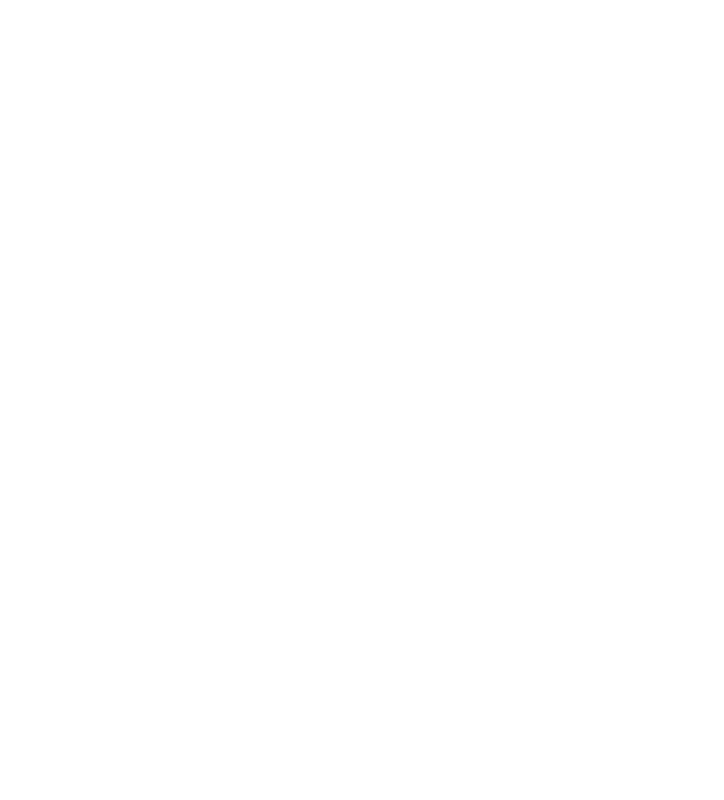
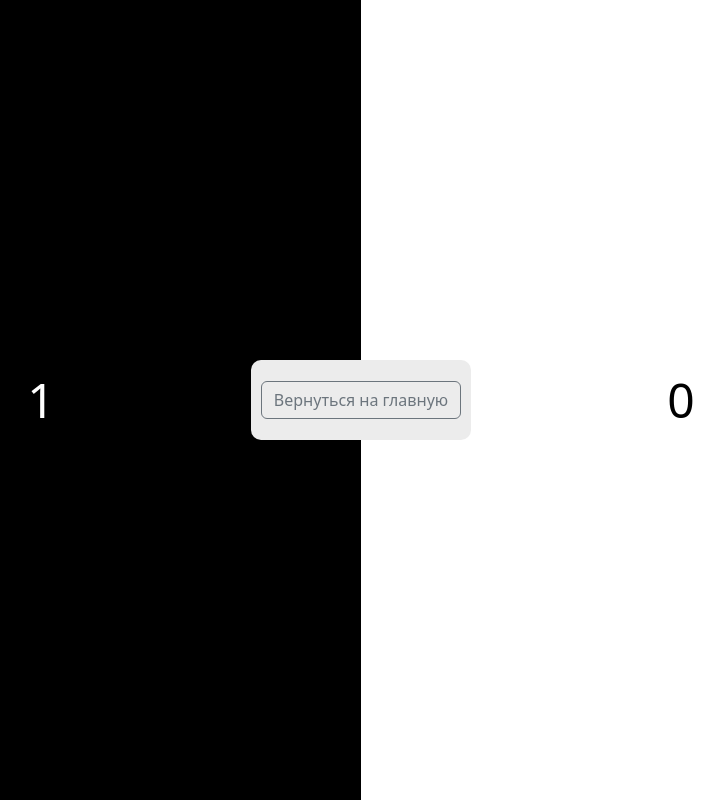
Before and after one commit to GinKey/reactstart, a React (Create React App) app: page /pagefive in a window 1280 px wide. Before the commit this address had no page. Shown: the whole page, without its empty margins (279-1003 px from the left). Built offline with nearby package versions, Linux system fonts and the light colour scheme.

Commit message:
new lvl (5)

```diff
--- a/src/App.js
+++ b/src/App.js
@@ -6,6 +6,7 @@
 import LabyrinthPage from './Pages/LabyrinthPage';
 import ClockPage from './Pages/ClockPage';
 import MorseDinoGame from './Pages/MorseDinoGame';
+import PageFive from "./Pages/PageFive";
 
 
 function App() {
@@ -17,6 +18,7 @@
               <Route path="/clock" element={<ClockPage />} />
               <Route path="/dino" element={<MorseDinoGame />} />
               <Route path="/second" element={<SecondPage />} />
+              <Route path="/pagefive" element={<PageFive />} />
           </Routes>
       </Router>
   );
--- /dev/null
+++ b/src/Components/pagefive.css
@@ -0,0 +1,63 @@
+/* MyPage.css */
+
+.MyPage {
+    display: flex;
+    flex-direction: row;
+    justify-content: center;
+    align-items: center;
+    height: 100vh;
+    position: relative;
+}
+
+.half {
+    flex: 1;
+    display: flex;
+    justify-content: center;
+    align-items: center;
+    font-size: 48px;
+    color: white;
+    height: 100%; /* Увеличиваем высоту черной и белой половин */
+
+}
+
+.blackHalf {
+    background-color: black;
+}
+
+.whiteHalf {
+    background-color: white;
+    color: black;
+}
+
+.grayBox {
+    position: absolute;
+    display: flex;
+    flex-direction: column;
+    justify-content: center;
+    align-items: center;
+    background-color: #ECECEC;
+    width: 220px;
+    height: 80px;
+    border-radius: 10px;
+    top: 50%;
+    left: 50%;
+    transform: translate(-50%, -50%);
+}
+
+
+.buttonContainer {
+    display: flex;
+}
+
+
+.number {
+    font-size: 48px;
+    margin-bottom: 20px;
+}
+
+.yesButton, .noButton {
+    width: 100px;
+    height: 40px;
+    font-size: 20px;
+    margin: 5px;
+}
--- a/src/Pages/MorseDinoGame.js
+++ b/src/Pages/MorseDinoGame.js
@@ -120,8 +120,7 @@
 
     useEffect(() => {
         if (completedCount === morseTexts.length && !hasJumped) {
-
-            history("/second")
+            history("/pagefive")
         }
     }, [completedCount, hasJumped, morseTexts.length, history]);
 
--- /dev/null
+++ b/src/Pages/PageFive.js
@@ -0,0 +1,24 @@
+import React from 'react';
+import { useNavigate} from 'react-router-dom';
+import "../Components/pagefive.css"
+import Button from "react-bootstrap/Button";
+
+function PageFive() {
+    const history = useNavigate();
+
+    const navigateToHome = () => {
+        history('/');
+    };
+
+    return (
+        <div className="MyPage">
+            <div className="half blackHalf">1</div>
+            <div className="half whiteHalf">0</div>
+            <div className="grayBox">
+                <Button variant="outline-secondary" onClick={navigateToHome}>Вернуться на главную</Button>
+            </div>
+        </div>
+    );
+}
+
+export default PageFive;
--- a/src/Pages/password.js
+++ b/src/Pages/password.js
@@ -28,7 +28,12 @@
         if (event.key === 'Enter') {
             if (inputPassword === '') {
                 history('/labyrinth'); // Перенаправляем на вторую страницу
-            } else {
+            }
+            else if (inputPassword === '1010' || inputPassword === '101010')
+            {
+                history('/second')
+            }
+            else {
                 setShowErrorMessage(true);
             }
         }
```
